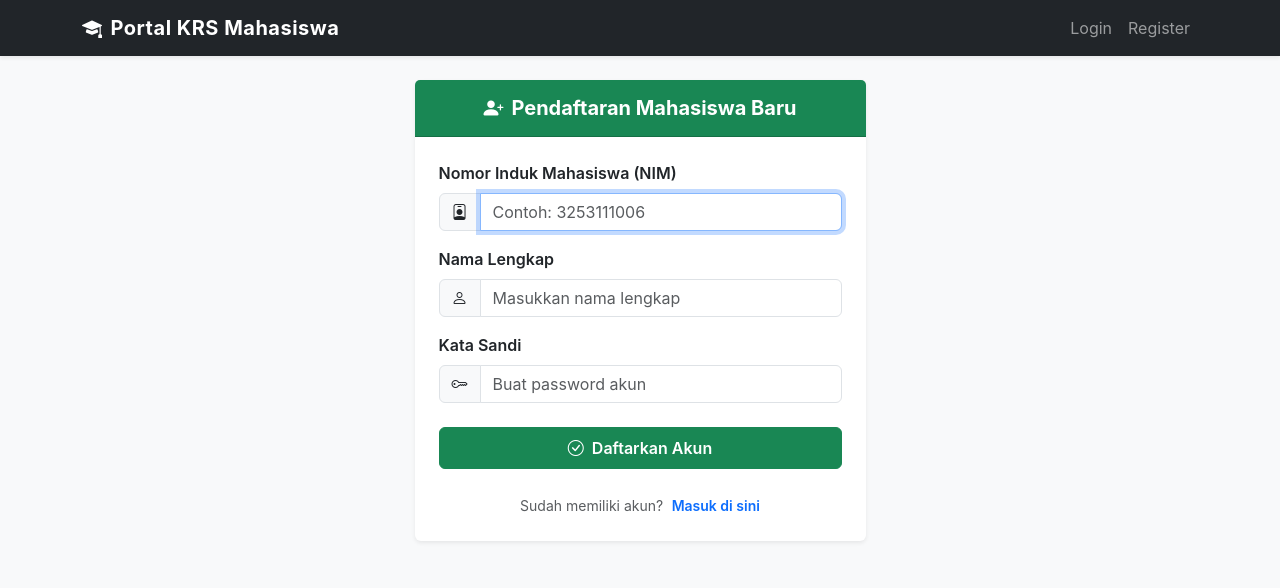
After one commit to CaesarAkbarr/3253111006_Caesar_ResponsiPekan7, a Flask app: page /register in a window 1280 px wide. The commit adds this page. Shown: the top 588 px of the page. Run offline with Flask 3, Linux system fonts and the light colour scheme.

Commit message:
Responsi PWP Fix - Nambah fitur registrasi akun mahasiswa

```diff
--- a/app.py
+++ b/app.py
@@ -10,7 +10,7 @@ app = Flask(__name__)
 app.secret_key = os.getenv("SECRET_KEY", "kunci_rahasia_krs_pwp_2026")
 
 
-# 1. Fungsi Koneksi ke MySQL
+# Fungsi Koneksi ke MySQL
 def get_db_connection():
     return mysql.connector.connect(
         host=os.getenv("DB_HOST", "localhost"),
@@ -20,11 +20,13 @@ def get_db_connection():
     )
 
 
-# 2. Rute Autentikasi: Login
+# Rute Autentikasi: Login
 @app.route("/login", methods=["GET", "POST"])
 def login():
     if "user_id" in session:
         return redirect(url_for("index"))
+
+    success = request.args.get("success")
 
     if request.method == "POST":
         nim = request.form.get("nim")
@@ -43,19 +45,71 @@ def login():
             session["nama"] = user["nama"]
             return redirect(url_for("index"))
         else:
-            return render_template("login.html", error="NIM atau password salah!")
+            return render_template(
+                "login.html", error="NIM atau password salah!", success=success
+            )
 
-    return render_template("login.html")
+    return render_template("login.html", success=success)
 
 
-# 3. Rute Autentikasi: Logout
+# Rute Autentikasi: Register Mahasiswa Baru
+@app.route("/register", methods=["GET", "POST"])
+def register():
+    if "user_id" in session:
+        return redirect(url_for("index"))
+
+    if request.method == "POST":
+        nim = request.form.get("nim")
+        nama = request.form.get("nama")
+        password = request.form.get("password")
+
+        if not nim or not nama or not password:
+            return render_template("register.html", error="Semua kolom wajib diisi!")
+
+        conn = get_db_connection()
+        cursor = conn.cursor(dictionary=True)
+
+        # Cek apakah NIM sudah pernah didaftarkan
+        cursor.execute("SELECT id FROM mahasiswa WHERE nim = %s", (nim,))
+        existing_user = cursor.fetchone()
+
+        if existing_user:
+            cursor.close()
+            conn.close()
+            return render_template(
+                "register.html", error="NIM ini sudah terdaftar! Silakan login."
+            )
+
+        try:
+            cursor.execute(
+                "INSERT INTO mahasiswa (nim, nama, password) VALUES (%s, %s, %s)",
+                (nim, nama, password),
+            )
+            conn.commit()
+            cursor.close()
+            conn.close()
+            return redirect(
+                url_for(
+                    "login",
+                    success="Registrasi berhasil! Silakan login dengan NIM Anda.",
+                )
+            )
+        except mysql.connector.Error as err:
+            cursor.close()
+            conn.close()
+            return render_template("register.html", error=f"Gagal mendaftar: {err}")
+
+    return render_template("register.html")
+
+
+# Rute Autentikasi: Logout
 @app.route("/logout")
 def logout():
     session.clear()
     return redirect(url_for("login"))
 
 
-# 4. Rute Utama: Halaman Pengambilan KRS (Diproteksi Session)
+# Rute Utama: Halaman Pengambilan KRS (Diproteksi Session)
 @app.route("/")
 def index():
     if "user_id" not in session:
@@ -100,7 +154,7 @@ def index():
     )
 
 
-# 5. Endpoint AJAX: Ambil Mata Kuliah
+# Endpoint AJAX: Ambil Mata Kuliah
 @app.route("/api/krs/ambil", methods=["POST"])
 def ambil_mk():
     if "user_id" not in session:
@@ -189,7 +243,7 @@ def ambil_mk():
         conn.close()
 
 
-# 6. Endpoint AJAX: Batalkan Mata Kuliah
+# Endpoint AJAX: Batalkan Mata Kuliah
 @app.route("/api/krs/batal", methods=["POST"])
 def batal_mk():
     if "user_id" not in session:
@@ -234,7 +288,7 @@ def batal_mk():
     )
 
 
-# 7. Runner Aplikasi
+# Runner Aplikasi
 if __name__ == "__main__":
     app.run(
         debug=os.getenv("FLASK_DEBUG", "True").lower() == "true",
--- a/templates/base.html
+++ b/templates/base.html
@@ -64,6 +64,9 @@
             <li class="nav-item">
               <a class="nav-link" href="{{ url_for('login') }}">Login</a>
             </li>
+            <li class="nav-item">
+              <a class="nav-link" href="{{ url_for('register') }}">Register</a>
+            </li>
             {% endif %}
           </ul>
         </div>
--- /dev/null
+++ b/templates/register.html
@@ -0,0 +1,91 @@
+{% extends 'base.html' %} {% block title %}Daftar Akun Mahasiswa - Portal KRS{%
+endblock %} {% block content %}
+<div class="row justify-content-center mt-4">
+  <div class="col-md-5">
+    <div class="card shadow-sm border-0">
+      <div class="card-header bg-success text-white text-center py-3">
+        <h5 class="mb-0 fw-bold">
+          <i class="bi bi-person-plus-fill me-2"></i>Pendaftaran Mahasiswa Baru
+        </h5>
+      </div>
+      <div class="card-body p-4">
+        {% if error %}
+        <div class="alert alert-danger d-flex align-items-center" role="alert">
+          <i class="bi bi-exclamation-triangle-fill me-2"></i>
+          <div>{{ error }}</div>
+        </div>
+        {% endif %}
+
+        <form method="POST" action="{{ url_for('register') }}">
+          <div class="mb-3">
+            <label for="nim" class="form-label fw-semibold"
+              >Nomor Induk Mahasiswa (NIM)</label
+            >
+            <div class="input-group">
+              <span class="input-group-text"
+                ><i class="bi bi-person-badge"></i
+              ></span>
+              <input
+                type="text"
+                class="form-control"
+                id="nim"
+                name="nim"
+                placeholder="Contoh: 3253111006"
+                required
+                autofocus
+              />
+            </div>
+          </div>
+
+          <div class="mb-3">
+            <label for="nama" class="form-label fw-semibold"
+              >Nama Lengkap</label
+            >
+            <div class="input-group">
+              <span class="input-group-text"><i class="bi bi-person"></i></span>
+              <input
+                type="text"
+                class="form-control"
+                id="nama"
+                name="nama"
+                placeholder="Masukkan nama lengkap"
+                required
+              />
+            </div>
+          </div>
+
+          <div class="mb-4">
+            <label for="password" class="form-label fw-semibold"
+              >Kata Sandi</label
+            >
+            <div class="input-group">
+              <span class="input-group-text"><i class="bi bi-key"></i></span>
+              <input
+                type="password"
+                class="form-control"
+                id="password"
+                name="password"
+                placeholder="Buat password akun"
+                required
+              />
+            </div>
+          </div>
+
+          <button type="submit" class="btn btn-success w-100 py-2 fw-semibold">
+            <i class="bi bi-check-circle me-1"></i> Daftarkan Akun
+          </button>
+        </form>
+
+        <div class="mt-4 text-center">
+          <span class="text-muted small">Sudah memiliki akun?</span>
+          <a
+            href="{{ url_for('login') }}"
+            class="text-decoration-none fw-semibold small ms-1"
+            >Masuk di sini</a
+          >
+        </div>
+      </div>
+    </div>
+  </div>
+</div>
+{% endblock %}
```
Also changed, not shown: templates/login.html (+12 -4 lines).
